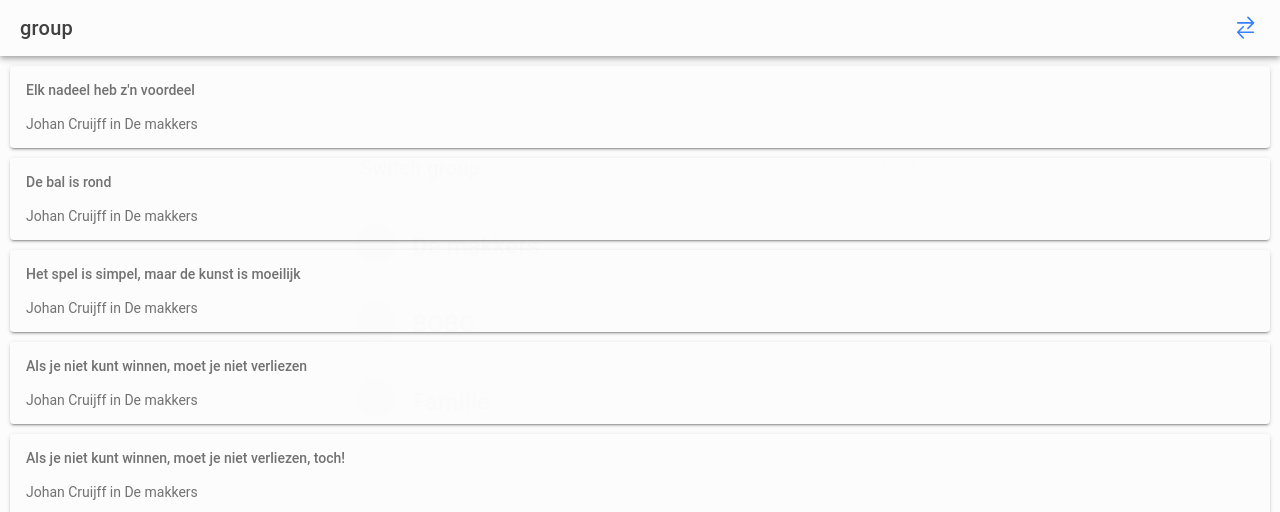
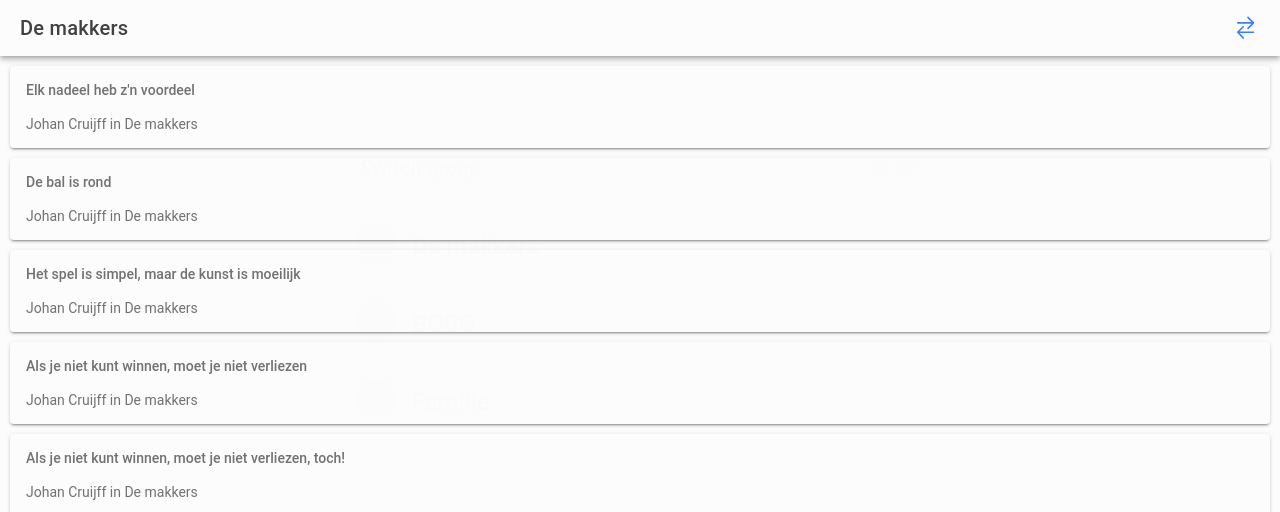
Before and after one commit to rickhellenthal/quotebook, a React (Create React App) app: page /quotes in a window 1280 px wide. Both pictures are taken after a click on the element 1246 px from the left and 28 px from the top of the page. Shown: the top 512 px of the page. Built offline with nearby package versions, Linux system fonts and the light colour scheme.

Commit message:
Switch gtroups

```diff
--- /dev/null
+++ b/src/components/toolbar/GroupToolbar.tsx
@@ -0,0 +1,21 @@
+import { IonButton, IonButtons, IonIcon, IonTitle, IonToolbar } from "@ionic/react";
+import { swapHorizontalOutline } from "ionicons/icons";
+import { useDispatch } from "react-redux";
+import { AppSliceActions } from "../../stores/appSlice/AppReducer";
+
+export interface IGroupToolbarProps {
+	groupName: string | undefined;
+}
+export const GroupToolbar = (props: IGroupToolbarProps) => {
+	const dispatch = useDispatch();
+	return (
+		<IonToolbar>
+			<IonTitle>{props.groupName || "group"}</IonTitle>
+			<IonButtons slot="primary">
+				<IonButton expand="block" onClick={() => dispatch(AppSliceActions.setGroupSwitcherIsOpen(true))}>
+					<IonIcon slot="icon-only" icon={swapHorizontalOutline}></IonIcon>
+				</IonButton>
+			</IonButtons>
+		</IonToolbar>
+	);
+};
--- /dev/null
+++ b/src/components/toolbar/index.ts
@@ -0,0 +1 @@
+export * from "./GroupToolbar";
--- a/src/mocks/mocks.ts
+++ b/src/mocks/mocks.ts
@@ -53,4 +53,34 @@
 		quote: "Als je niet kunt winnen, moet je niet verliezen, toch!",
 		group: mockGroups[0],
 	},
+
+	{
+		id: "6",
+		author: "Johan Cruijff",
+		date: new Date("2019-10-10"),
+		quote: "Elk nadeel heb z'n voordeel",
+		group: mockGroups[1],
+	},
+	{
+		id: "7",
+		author: "Johan Cruijff",
+		date: new Date("2019-10-10"),
+		quote: "Elk nadeel heb z'n voordeel",
+		group: mockGroups[1],
+	},
+	{
+		id: "8",
+		author: "Johan Cruijff",
+		date: new Date("2019-10-10"),
+		quote: "Elk nadeel heb z'n voordeel",
+		group: mockGroups[1],
+	},
+
+	{
+		id: "9",
+		author: "Johan Cruijff",
+		date: new Date("2019-10-10"),
+		quote: "Elk nadeel heb z'n voordeel",
+		group: mockGroups[2],
+	},
 ];
--- a/src/routes/MainTabs.tsx
+++ b/src/routes/MainTabs.tsx
@@ -1,4 +1,22 @@
-import { IonTabs, IonTabBar, IonTabButton, IonIcon, IonLabel, IonRouterOutlet } from "@ionic/react";
+import {
+	IonTabs,
+	IonTabBar,
+	IonTabButton,
+	IonIcon,
+	IonLabel,
+	IonRouterOutlet,
+	IonModal,
+	IonAvatar,
+	IonButton,
+	IonButtons,
+	IonContent,
+	IonHeader,
+	IonImg,
+	IonItem,
+	IonList,
+	IonTitle,
+	IonToolbar,
+} from "@ionic/react";
 import {
 	playCircle,
 	radio,
@@ -25,9 +43,33 @@
 import { SettingsRoute } from "./settingsRoute/SettingsRoute";
 import { CreateRoute } from "./createRoute/CreateRoute";
 import { QuotesRoute } from "./quotesRoute/QuotesRoute";
+import { InsightsRoute } from "./insightsRoute/InsightsRoute";
+import { useEffect, useRef, useState } from "react";
+import { mockGroups } from "../mocks/mocks";
+import { IGroup } from "../interfaces/IGroup";
+import { AppSliceActions, appSlice } from "../stores/appSlice/AppReducer";
+import { useDispatch, useSelector } from "react-redux";
+import { AppDispatch, RootState } from "../stores/Store";
 
 export const MainTabs = () => {
+	const [presentingElement, setPresentingElement] = useState<HTMLElement | null>(null);
+	const { appSlice } = useSelector((state: RootState) => state);
+	const dispatch = useDispatch<AppDispatch>();
+	const page = useRef(null);
+
+	useEffect(() => {
+		dispatch(AppSliceActions.fetchGroups());
+		setPresentingElement(page.current);
+	}, []);
+
+	useEffect(() => {
+		if (appSlice.group?.id) {
+			dispatch(AppSliceActions.fetchQuotes(appSlice.group.id));
+		}
+	}, [, appSlice.group?.id]);
+
 	return (
+		<>
 			<IonTabs>
 				<IonRouterOutlet>
 					<Route path="/" exact={true}>
@@ -43,6 +85,9 @@
 					</Route>
 					<Route path="/create" exact={true}>
 						<CreateRoute />
+					</Route>
+					<Route path="/insights" exact={true}>
+						<InsightsRoute />
 					</Route>
 
 					{/* Menu routes */}
@@ -79,5 +124,37 @@
 					</IonTabButton>
 				</IonTabBar>
 			</IonTabs>
+
+			<IonModal isOpen={appSlice.groupSwitcher.isOpen} presentingElement={presentingElement!}>
+				<IonHeader>
+					<IonToolbar>
+						<IonTitle>Switch group</IonTitle>
+						<IonButtons slot="end">
+							<IonButton onClick={() => dispatch(AppSliceActions.setGroupSwitcherIsOpen(false))}>Close</IonButton>
+						</IonButtons>
+					</IonToolbar>
+				</IonHeader>
+				<IonContent>
+					<IonList>
+						{mockGroups.map((group) => (
+							<IonItem
+								onClick={() => {
+									dispatch(AppSliceActions.setGroup(group));
+									dispatch(AppSliceActions.setGroupSwitcherIsOpen(false));
+								}}
+								key={group.id}
+							>
+								<IonAvatar slot="start">
+									<IonImg src="https://i.pravatar.cc/300" />
+								</IonAvatar>
+								<IonLabel>
+									<h2>{group.name}</h2>
+								</IonLabel>
+							</IonItem>
+						))}
+					</IonList>
+				</IonContent>
+			</IonModal>
+		</>
 	);
 };
--- a/src/routes/homeRoute/HomeRoute.tsx
+++ b/src/routes/homeRoute/HomeRoute.tsx
@@ -4,5 +4,9 @@
 import { mockQuotes } from "../../mocks/mocks";
 
 export const HomeRoute: React.FC = () => {
-	return <Page title={"Home"}></Page>;
+	return (
+		<Page title={"Home"}>
+			<h1>Home</h1>
+		</Page>
+	);
 };
--- /dev/null
+++ b/src/routes/insightsRoute/InsightsRoute.tsx
@@ -0,0 +1,20 @@
+import { IonCard, IonCardHeader, IonCardSubtitle, IonCardTitle } from "@ionic/react";
+import { Page } from "../../components/page/Page";
+import { useSelector } from "react-redux";
+import { RootState } from "../../stores/Store";
+import { GroupToolbar } from "../../components/toolbar";
+
+export const InsightsRoute: React.FC = () => {
+	const { appSlice: groupSlice } = useSelector((state: RootState) => state);
+
+	return (
+		<Page title={"Insights"} toolbar={<GroupToolbar groupName={groupSlice.group?.name} />}>
+			<IonCard>
+				<IonCardHeader>
+					<IonCardSubtitle>Je laatste quote</IonCardSubtitle>
+					<IonCardTitle>09/04/2023</IonCardTitle>
+				</IonCardHeader>
+			</IonCard>
+		</Page>
+	);
+};
--- a/src/routes/quotesRoute/QuotesRoute.tsx
+++ b/src/routes/quotesRoute/QuotesRoute.tsx
@@ -1,74 +1,16 @@
-import {
-	IonAvatar,
-	IonBackButton,
-	IonButton,
-	IonButtons,
-	IonCard,
-	IonCardContent,
-	IonCardHeader,
-	IonCardSubtitle,
-	IonCardTitle,
-	IonContent,
-	IonFab,
-	IonFabButton,
-	IonHeader,
-	IonIcon,
-	IonImg,
-	IonItem,
-	IonLabel,
-	IonList,
-	IonMenuButton,
-	IonModal,
-	IonTitle,
-	IonToolbar,
-} from "@ionic/react";
+import { IonCard, IonCardContent, IonCardHeader, IonCardSubtitle } from "@ionic/react";
 import { Page } from "../../components/page/Page";
-import { addOutline, swapHorizontalOutline } from "ionicons/icons";
-import { mockGroups, mockQuotes } from "../../mocks/mocks";
+import { mockQuotes } from "../../mocks/mocks";
 import { useSelector, useDispatch } from "react-redux";
 import { RootState } from "../../stores/Store";
-import { useEffect, useRef, useState } from "react";
-import { IGroup } from "../../interfaces/IGroup";
-import { GroupSliceActions } from "../../stores/appSlice/AppReducer";
+import { GroupToolbar } from "../../components/toolbar";
 
 export const QuotesRoute: React.FC = () => {
-	const modal = useRef<HTMLIonModalElement>(null);
-	const page = useRef(null);
-	const [presentingElement, setPresentingElement] = useState<HTMLElement | null>(null);
-
-	useEffect(() => {
-		setPresentingElement(page.current);
-	}, []);
-
-	const setGroup = (group: IGroup | null) => {
-		dispatch(GroupSliceActions.setGroup(group));
-		modal.current?.dismiss();
-	};
-	function dismiss() {
-		modal.current?.dismiss();
-	}
-
-	const { groupSlice } = useSelector((state: RootState) => state);
+	const { appSlice } = useSelector((state: RootState) => state);
 	const dispatch = useDispatch();
-	const quotes = mockQuotes;
-
-	const renderToolBar = () => {
-		return (
-			<IonToolbar>
-				<IonTitle>{groupSlice.group?.name || "group"}</IonTitle>
-				<IonButtons slot="primary">
-					<IonButton id="open-modal" expand="block">
-						<IonIcon slot="icon-only" icon={swapHorizontalOutline}></IonIcon>
-					</IonButton>
-				</IonButtons>
-			</IonToolbar>
-		);
-	};
-
-	// TODO: Add title of selected group to toolbar and a button to switch group.
 	return (
-		<Page title={"Quotes"} toolbar={renderToolBar()}>
-			{quotes.map((quote) => (
+		<Page title={"Quotes"} toolbar={<GroupToolbar groupName={appSlice.group?.name} />}>
+			{appSlice.quotes.data.map((quote) => (
 				<IonCard key={quote.id}>
 					<IonCardHeader>
 						<IonCardSubtitle>{quote.quote}</IonCardSubtitle>
@@ -78,31 +20,6 @@
 					</IonCardContent>
 				</IonCard>
 			))}
-
-			<IonModal ref={modal} trigger="open-modal" presentingElement={presentingElement!}>
-				<IonHeader>
-					<IonToolbar>
-						<IonTitle>Switch group</IonTitle>
-						<IonButtons slot="end">
-							<IonButton onClick={() => dismiss()}>Close</IonButton>
-						</IonButtons>
-					</IonToolbar>
-				</IonHeader>
-				<IonContent>
-					<IonList>
-						{mockGroups.map((group) => (
-							<IonItem onClick={() => setGroup(group)}>
-								<IonAvatar slot="start">
-									<IonImg src="https://i.pravatar.cc/300" />
-								</IonAvatar>
-								<IonLabel>
-									<h2>{group.name}</h2>
-								</IonLabel>
-							</IonItem>
-						))}
-					</IonList>
-				</IonContent>
-			</IonModal>
 		</Page>
 	);
 };
--- a/src/stores/Store.ts
+++ b/src/stores/Store.ts
@@ -1,9 +1,9 @@
-import { groupSlice } from "./appSlice/AppReducer";
+import { appSlice } from "./appSlice/AppReducer";
 import { configureStore } from "@reduxjs/toolkit";
 
 export const store = configureStore({
 	reducer: {
-		groupSlice: groupSlice.reducer,
+		appSlice: appSlice.reducer,
 	},
 });
 
--- /dev/null
+++ b/src/stores/appSlice/AppActions.ts
@@ -0,0 +1,13 @@
+import { createAsyncThunk } from "@reduxjs/toolkit";
+import { mockGroups, mockQuotes } from "../../mocks/mocks";
+
+export const AppSliceAsyncActions = {
+	fetchGroups: createAsyncThunk("appSlice/fetchGroups", async () => {
+		// const response = await fetch("https://example.com/groups");
+		return mockGroups;
+	}),
+	fetchQuotes: createAsyncThunk("appSlice/fetchQuotes", async (groupId: string) => {
+		// const response = await fetch("https://example.com/groups");
+		return mockQuotes.filter((quote) => quote.group.id === groupId);
+	}),
+};
--- a/src/stores/appSlice/AppReducer.ts
+++ b/src/stores/appSlice/AppReducer.ts
@@ -1,26 +1,84 @@
+import { swapHorizontalOutline } from "ionicons/icons";
 import { createSlice } from "@reduxjs/toolkit";
 import type { PayloadAction } from "@reduxjs/toolkit";
 import { IGroup } from "../../interfaces/IGroup";
+import { IStatePiece } from "../../interfaces/IStatePiece";
+import { IQuote } from "../../interfaces/IQuote";
+import { StatePieceStatus } from "../../enums/StatePieceStatus";
+import { AppSliceAsyncActions } from "./AppActions";
 
-export interface IGroupSliceState {
+export interface IAppSliceState {
+	groupSwitcher: {
+		isOpen: boolean;
+	};
 	group: IGroup | null;
+	groups: IStatePiece<IGroup[]>;
+	quotes: IStatePiece<IQuote[]>;
 }
 
-const initialState: IGroupSliceState = {
+const initialState: IAppSliceState = {
+	groupSwitcher: {
+		isOpen: false,
+	},
 	group: null,
+	groups: {
+		data: [],
+		status: StatePieceStatus.None,
+	},
+	quotes: {
+		data: [],
+		status: StatePieceStatus.None,
+	},
 };
 
-export const groupSlice = createSlice({
-	name: "groupSlice",
+export const appSlice = createSlice({
+	name: "appSlice",
 	initialState,
 	reducers: {
+		setGroupSwitcherIsOpen: (state, action: PayloadAction<boolean>) => {
+			state.groupSwitcher.isOpen = action.payload;
+		},
 		setGroup: (state, action: PayloadAction<IGroup | null>) => {
 			state.group = action.payload;
 		},
 	},
+	extraReducers: (builder) => {
+		builder
+			// Groups
+			.addCase(AppSliceAsyncActions.fetchGroups.pending, (state) => {
+				state.groups.status = StatePieceStatus.Fetching;
+			})
+			.addCase(AppSliceAsyncActions.fetchGroups.fulfilled, (state, action) => {
+				state.groups.data = action.payload;
+				state.quotes.status = StatePieceStatus.Success;
+
+				if (!state.group) {
+					state.group = action.payload[0];
+				}
+			})
+			.addCase(AppSliceAsyncActions.fetchGroups.rejected, (state) => {
+				state.groups.status = StatePieceStatus.Error;
+			})
+
+			// Quotes
+			.addCase(AppSliceAsyncActions.fetchQuotes.pending, (state) => {
+				state.quotes.status = StatePieceStatus.Fetching;
+			})
+			.addCase(AppSliceAsyncActions.fetchQuotes.fulfilled, (state, action) => {
+				state.quotes.data = action.payload;
+				state.quotes.status = StatePieceStatus.Success;
+
+				if (!state.group) {
+					state.group = action.payload[0].group;
+				}
+			})
+			.addCase(AppSliceAsyncActions.fetchQuotes.rejected, (state) => {
+				state.quotes.status = StatePieceStatus.Error;
+			});
+	},
 });
 
 // // Action creators are generated for each case reducer function
-export const GroupSliceActions = groupSlice.actions;
+export const AppSliceActions = { ...appSlice.actions, ...AppSliceAsyncActions };
 
 // export const groupSliceReducer =  groupSlice.reducer;
```
Lines whose indentation alone changed are shown as unchanged.
